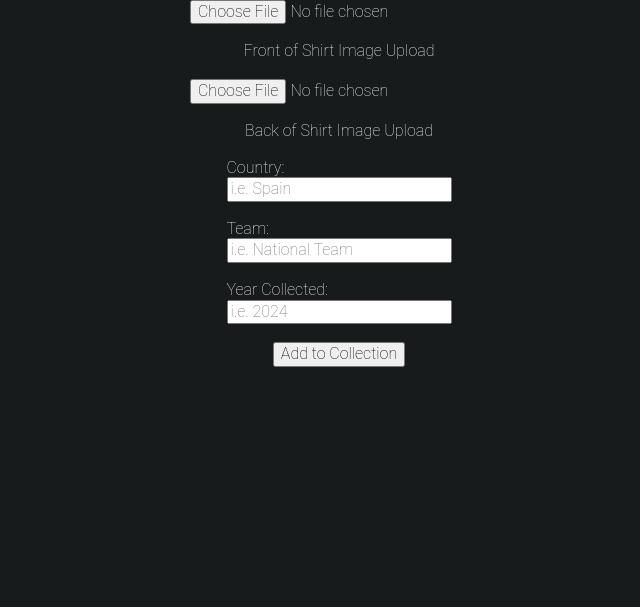
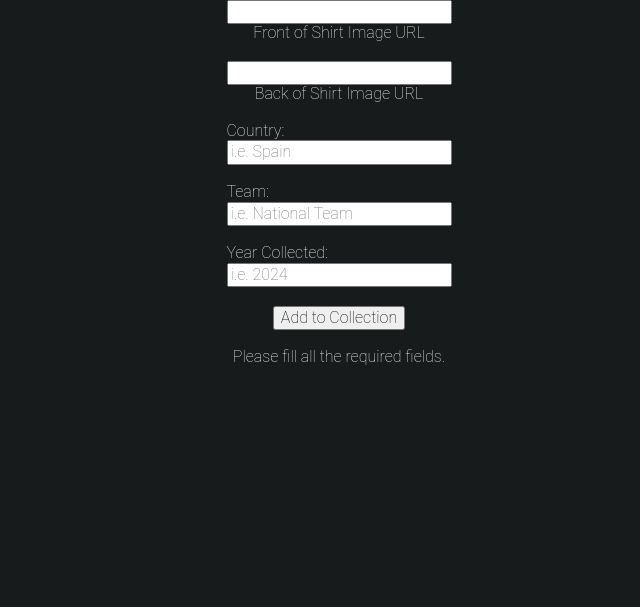
Before and after one commit to CarlOllington/CollectorApp, a PHP site: page /input_form.php in a window 1280 px wide. Shown: the part 80-687 px from the top of the page, without its empty margins (301-941 px from the left). Run offline with PHP 8.4, Linux system fonts and the light colour scheme.

Commit message:
SQL query and form amend to allow url submission

```diff
--- a/input_form.php
+++ b/input_form.php
@@ -15,25 +15,25 @@
 
 <section>
     <div class="form_section">
-            <form method="post" class="input_form">
+            <form method="post" class="input_form" enctype="multipart/form-data">
                 <div class="form_shirt_front">
-                    <input type="file" id="shirt_front" name="shirt_front" accept="image/*" alt="Front of Shirt Image Upload" placeholder="" required><br>
-                    <label for="shirt_front">Front of Shirt Image Upload</label>
+                    <input type="text" id="shirt_front" name="shirt_front" required>
+                    <label for="shirt_front">Front of Shirt Image URL</label>
                 </div>
                 <br>
                 <div class="form_shirt_back">
-                    <input type="file" id="shirt_back" name="shirt_back" accept="image/*" alt="Back of Shirt Image Upload" required><br>
-                    <label for="shirt_back">Back of Shirt Image Upload</label>
+                    <input type="text" id="shirt_back" name="shirt_back" required>
+                    <label for="shirt_back">Back of Shirt Image URL</label>
                 </div>
                 <br>
                 <div class="form_country">
-                    <label for="country_input">Country:</label><br>
-                    <input id="country_input" name="country_input" alt="Country Input" placeholder="i.e. Spain" required>
+                    <label for="country_input" class="country_label">Country:</label><br>
+                    <input type="text" id="country_input" name="country_input" alt="Country Input" placeholder="i.e. Spain" required>
                 </div>
                 <br>
                 <div class="form_team">
                     <label for="team_input">Team:</label><br>
-                    <input type="text" id="team_input" name="team_input" alt="Team Input" placeholder="i.e. National Team">
+                    <input type="text" id="team_input" name="team_input" alt="Team Input" placeholder="i.e. National Team" required>
                 </div>
                 <br>
                 <div class="form_year_collected">
@@ -41,30 +41,52 @@
                     <input type="number" id="year_input" name="year_input" alt="Year Input" placeholder="i.e. 2024" required>
                 </div>
                 <br>
-                <button type="submit">Add to Collection</button>
+                <input type="submit" name="submit" value="Add to Collection">
             </form>
-    </div>
-</section>
+
 <?php
-function form_submission()
+
+require_once("db.php");
+
+$shirt_front = null;
+$shirt_back = null;
+$country_input = null;
+$team_input = null;
+$year_input = null;
+
+if (isset($_POST['shirt_front']) && isset($_POST['shirt_back']) && isset($_POST['country_input']) && isset($_POST['team_input']) && isset($_POST['year_input']))
 {
-if (isset($_POST))
-{
-$submitted_data = $_POST;
+    if ($_POST['shirt_front'] != null && $_POST['shirt_back'] != null && $_POST['country_input'] != null && $_POST['year_input'] != null)
+    {
+    $shirt_front = $_POST['shirt_front'];
+    $shirt_back = $_POST['shirt_back'];
+    $country = trim($_POST['country_input']);
+    $team = trim($_POST['team_input']);
+    $year = trim($_POST['year_input']);
+    }
 }
 else
 {
-    echo "Please fill all the required fields.";
-    echo "<br>";
-    echo "Please add a JPEG or PNG Image file.";
+    echo "<br>Please fill all the required fields.";
 }
-return $submitted_data;
+if ($shirt_front !== null && $shirt_back !== null && $country !== null && $team !== null && $year !== null)
+{
+    $query = $db->prepare("INSERT INTO `shirts` (`shirt_front`,`shirt_back`,`country`,`team`,`year_collected`) VALUES (:SF, :SB, :country, :team, :year)");
+
+    $query->bindparam(":SF", $shirt_front);
+    $query->bindparam(":SB", $shirt_back);
+    $query->bindparam(":country", $country);
+    $query->bindparam(":team", $team);
+    $query->bindparam(":year", $year);
+
+    $query->execute();
 }
-form_submission();
-$submitted_data = form_submission();
 
 ?>
+    </div>
+</section>
 <br>
+
 <footer class=footer>
     <span>Website Design & Build by Carl Ollington</span>
     <a class="btt" href="index.php">Back to Gallery &#x1F455;</a>
--- /dev/null
+++ b/upload.php
@@ -0,0 +1 @@
+<?php
--- a/witw_styles.css
+++ b/witw_styles.css
@@ -118,7 +118,6 @@ header
 }
 
 /* Input Form Styling */
-
 .page_input_form
 {
     background-color: #171b1b;
@@ -128,6 +127,14 @@ header
     flex-direction: column;
     min-height: 100vh;
 }
+
+.form_section
+{
+    display: flex;
+    flex-direction: column;
+    align-items: center;
+}
+
 .input_form
 {
     display: flex;
```
